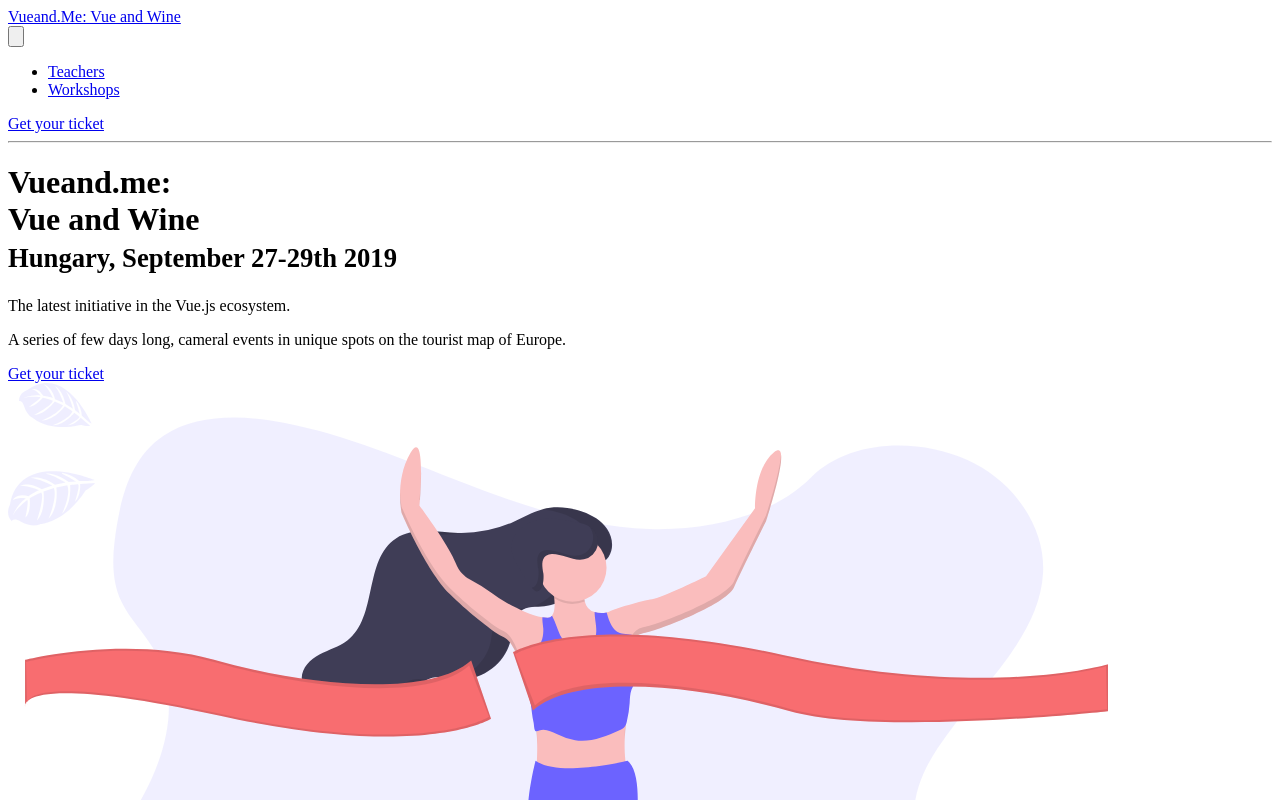
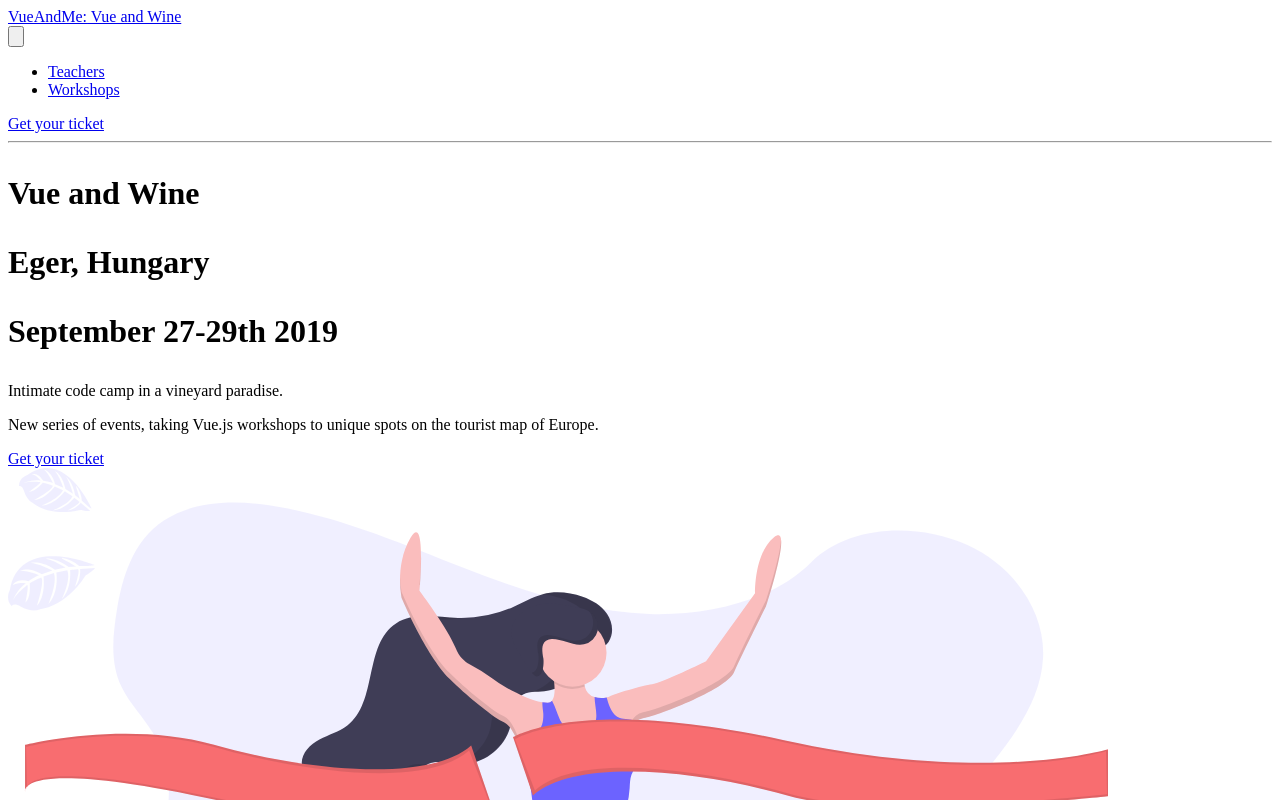
Before and after one commit to vueandme/vueandwine-website, a Nuxt app: page / in a window 1280 px wide. Shown: the top 800 px of the page. Built offline with nearby package versions, Linux system fonts and the light colour scheme; what vue-awesome-countdown would draw is missing.

Commit message:
Update Hero, for now without logo

```diff
--- a/components/Navbar.vue
+++ b/components/Navbar.vue
@@ -17,7 +17,7 @@
           }"
           href="#"
         >
-          Vueand.Me: Vue and Wine
+          <span class="text-dark-green">VueAndMe:</span> Vue and Wine
         </a>
       </div>
 
--- a/pages/index.vue
+++ b/pages/index.vue
@@ -4,13 +4,16 @@
 
     <Hero>
       <template #main>
-        <span class="text-dark-green">Vueand.me: <br />Vue and Wine</span><br />
-        <small>Hungary, September 27-29th 2019</small>
+        <p class="text-dark-green">Vue and Wine</p>
+        <p class="text-5xl">Eger, Hungary</p>
+        <p class="text-3xl">September 27-29th 2019</p>
       </template>
       <template #sub>
-        <p class="pb-4">The latest initiative in the Vue.js ecosystem.</p>
-        <p>
-          A series of few days long, cameral events in unique spots on the
+        <p class="pb-4">
+          Intimate code camp in a vineyard paradise.
+        </p>
+        <p class="pb-4">
+          New series of events, taking Vue.js workshops to unique spots on the
           tourist map of Europe.
         </p>
       </template>
```
Also changed, not shown: assets/images/undraw_meeting_115p.svg (added).
